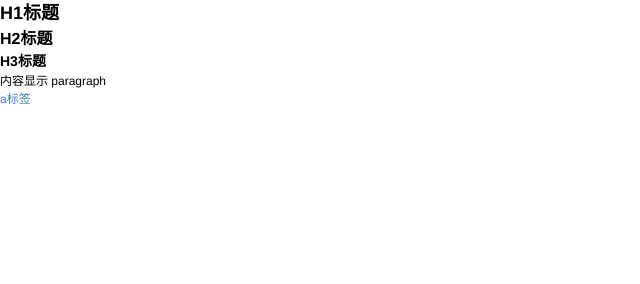
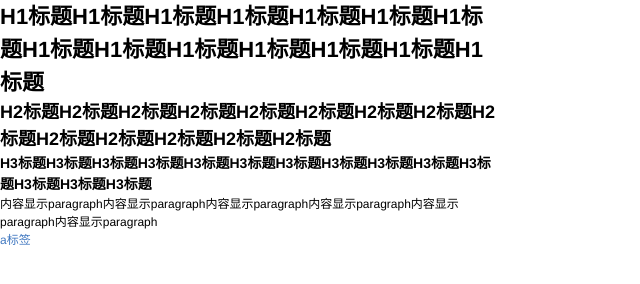
Before and after one commit to fuymsn/reset-css, a website: page index.html in a window 1280 px wide. Shown: the whole page, without its empty margins (0-640 px from the left). Drawn offline with Linux system fonts and the light colour scheme.

Commit message:
update h tag

```diff
--- a/index.html
+++ b/index.html
@@ -9,10 +9,12 @@
 	<link rel="stylesheet" type="text/css" href="build/reset.min.css">
 </head>
 <body>
-	<h1>H1标题</h1>
-	<h2>H2标题</h2>
-	<h3>H3标题</h3>
-	<p>内容显示 paragraph</p>
-	<a href="">a标签</a>
+	<div style="width: 500px;">
+		<h1>H1标题H1标题H1标题H1标题H1标题H1标题H1标题H1标题H1标题H1标题H1标题H1标题H1标题H1标题</h1>
+		<h2>H2标题H2标题H2标题H2标题H2标题H2标题H2标题H2标题H2标题H2标题H2标题H2标题H2标题H2标题</h2>
+		<h3>H3标题H3标题H3标题H3标题H3标题H3标题H3标题H3标题H3标题H3标题H3标题H3标题H3标题H3标题</h3>
+		<p>内容显示paragraph内容显示paragraph内容显示paragraph内容显示paragraph内容显示paragraph内容显示paragraph</p>
+		<a href="">a标签</a>
+	</div>
 </body>
 </html>
--- a/src/reset.css
+++ b/src/reset.css
@@ -1,7 +1,7 @@
 body, h1, h2, h3, h4, h5, h6, hr, p, blockquote, dl, dt, dd, ul, ol, li, pre, fieldset, legend, button, input, textarea, th, td { margin: 0; padding: 0 }
 body, button, input, select, textarea { font: 12px/1.5 "Helvetica Neue", Helvetica, Tahoma, Arial, sans-serif }
-h1 { font-size: 18px }
-h2 { font-size: 16px }
+h1 { font-size: 22px }
+h2 { font-size: 18px }
 h3 { font-size: 14px }
 h4, h5, h6 { font-size: 100% }
 address, cite, dfn, em, var { font-style: normal }
```
Also changed, not shown: README.md, build/reset.min.css.
